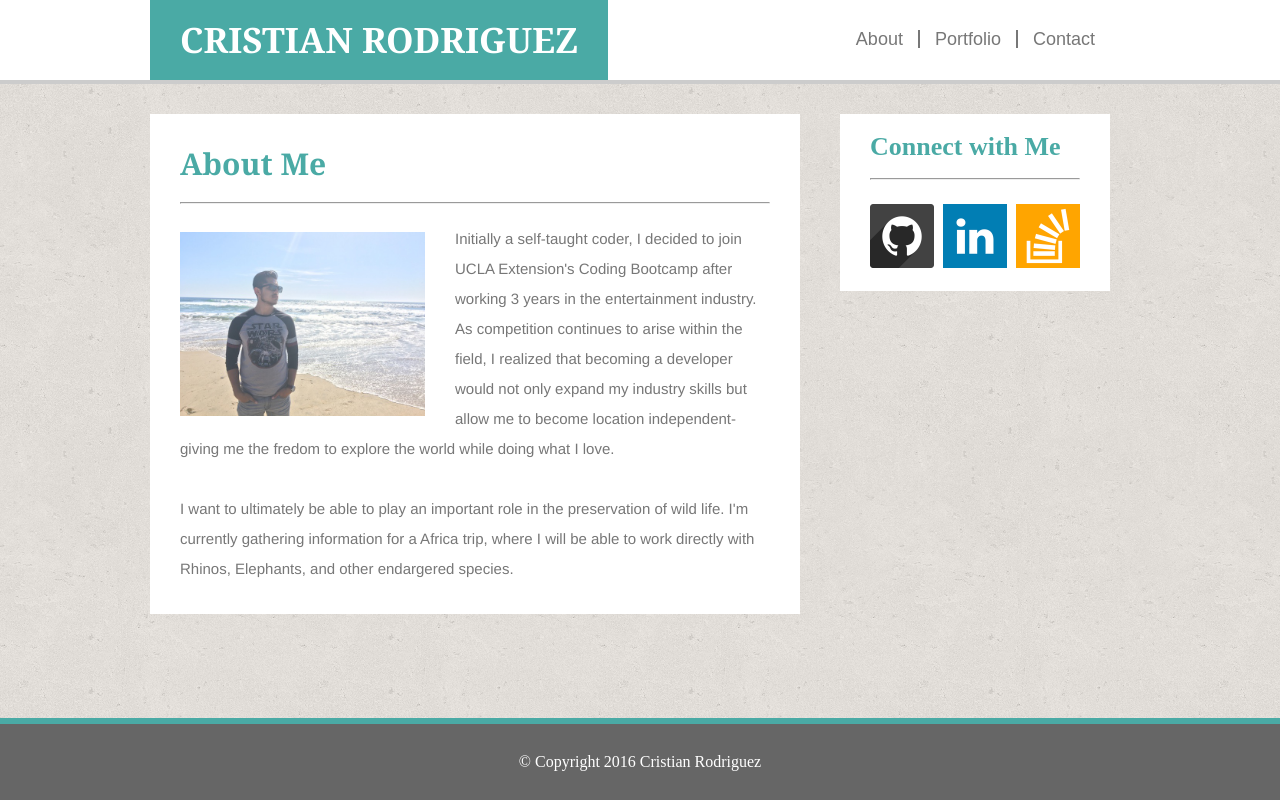
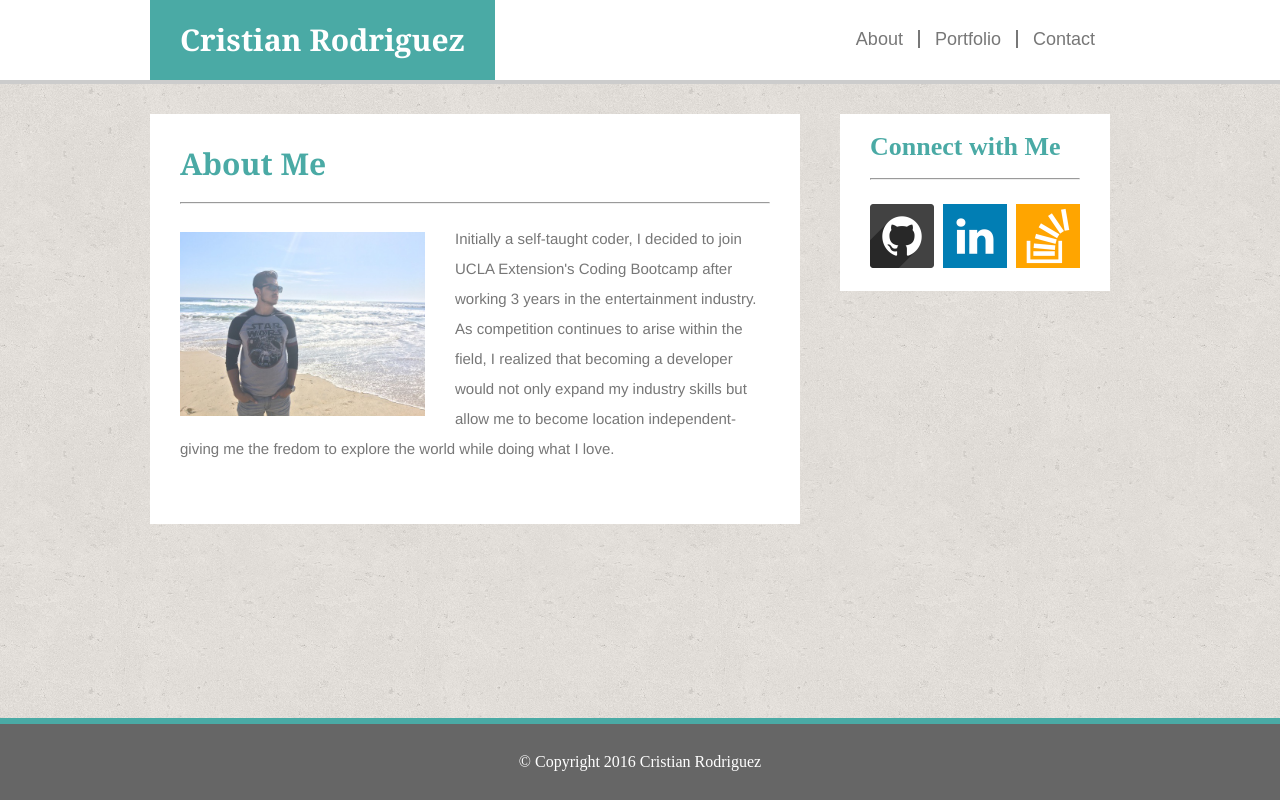
Before and after one commit to crisr10/Responsive-Portfolio, a PHP site: page / in a window 1280 px wide. Run offline with PHP 8.4, Linux system fonts and the light colour scheme.

Commit message:
Fixed name

```diff
--- a/assets/css/style.css
+++ b/assets/css/style.css
@@ -29,7 +29,7 @@ body {
  	float:left;
  	height:40px;
 	padding:20px 30px;
-	font-size:35px;
+	font-size:30px;
 	font-family: 'Georgia', Times, "Times New Roman", serif;
 	line-height:40px;
 	font-weight:900;
--- a/index.html
+++ b/index.html
@@ -4,6 +4,7 @@
 	<title>My Portfolio</title>
 	<link rel="stylesheet" href="assets/css/reset.css">
 	<link rel="stylesheet" type="text/css" href="assets/css/style.css">
+	<link href="https://fonts.googleapis.com/css?family=Tangerine" rel="stylesheet">
 	<meta name="viewport" content="width=device-width, initial-scale=1">
 </head>
 
@@ -11,7 +12,7 @@
 <div class="wrapper">
 	<div class="white">
 		<nav class="navMain">
-			<div class="header">CRISTIAN RODRIGUEZ</div>
+			<div class="header">Cristian Rodriguez</div>
   				<ul>
     				<li><a class="menuButton">About</a></li>
     				<li><a href="portfolio.html" class="menuButtonPortfolio">Portfolio</a></li>
@@ -27,7 +28,7 @@
 				<img src="assets/images/profile.jpg" width="220px" class="profilePic">
 
 				<p>	Initially a self-taught coder, I decided to join UCLA Extension's Coding Bootcamp after working 3 years in the entertainment industry. As competition continues to arise within the field, I realized that becoming a developer would not only expand my industry skills but allow me to become location independent-giving me the fredom to explore the world while doing what I love. </p>
-				<p>I want to ultimately be able to play an important role in the preservation of wild life. I'm currently gathering information for a Africa trip, where I will be able to work directly with Rhinos, Elephants, and other endargered species.</p>
+				<p></p>
 		</div> <!-- aboutMe -->
 
 		<div class="connectWithMe">
```
Also changed, not shown: contact.html (line endings or trailing spaces), portfolio.html (line endings or trailing spaces).
